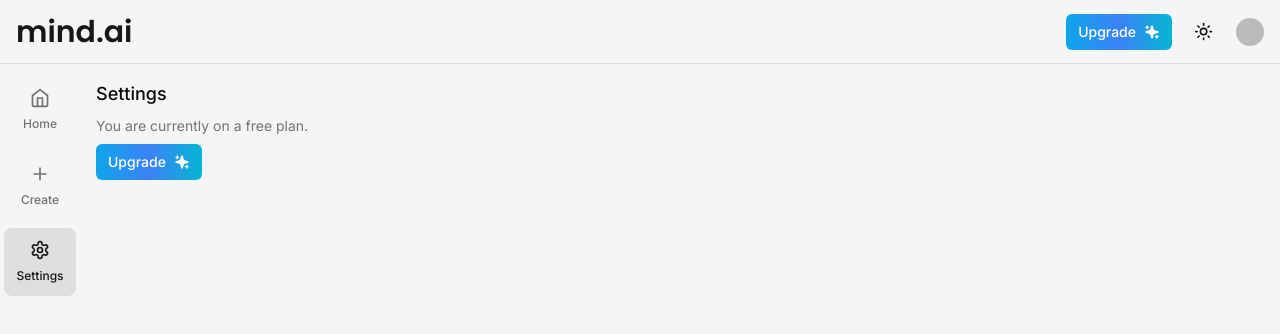
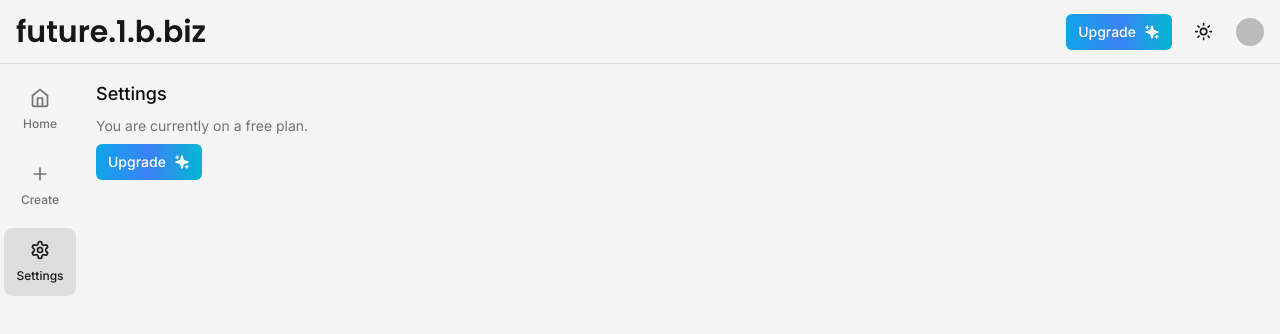
Before and after one commit to Chang-Liu-Harry/mykoreanboo, a Next.js app: page /settings in a window 1280 px wide. Shown: the top 334 px of the page. Built offline with nearby package versions, Linux system fonts and the light colour scheme; no server answers; the database is empty; sample sign-in values are in the browser's storage; some icons are missing.

Commit message:
change navbar names

```diff
--- a/components/navbar.tsx
+++ b/components/navbar.tsx
@@ -30,7 +30,7 @@ const Navbar = ({
         <MobileSidebar isPro={isPro} />
         <Link href="/">
           <h1 className={cn("hidden md:block text-xl md:text-3xl font-bold text-primary", font.className)}>
-            mind.ai
+            future.1.b.biz
           </h1>
         </Link>
       </div>
```
